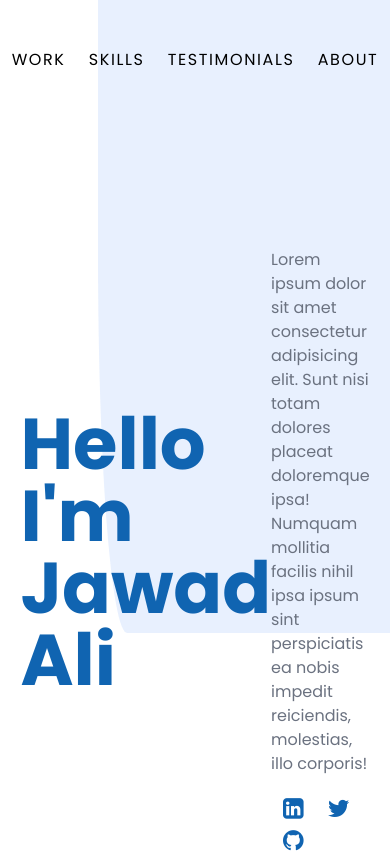
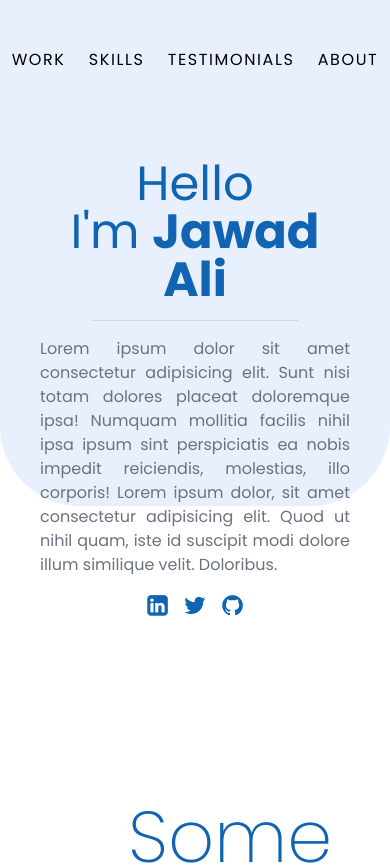
Before and after one commit to thejawadali/thejawadali, a Vue app: page / in a window 390 px wide. Shown: the top 865 px of the page. Built offline with nearby package versions, Linux system fonts and the light colour scheme.

Commit message:
made header responsive

```diff
--- a/src/App.vue
+++ b/src/App.vue
@@ -2,6 +2,7 @@
 import Navbar from "./components/Navbar.vue";
 import ProjectSection from "./components/Projects.vue";
 import Testimonials from "./components/Testimonials.vue";
+import Header from "./components/Header.vue";
 import Contact from "./components/Contact.vue";
 import Footer from "./components/Footer.vue";
 </script>
@@ -9,53 +10,24 @@ import Footer from "./components/Footer.vue";
 <template>
   <div>
     <Navbar />
+    <!-- backdrop -->
     <div
-      style="border-bottom-left-radius: 10% 60%"
-      class="absolute top-0 right-0 bg-secondary w-9/12 h-lg z-n opacity-20"
+      class="
+        absolute
+        top-0
+        right-0
+        bg-secondary
+        w-full
+        lg:w-9/12
+        h-lg
+        rounded-b-large
+        lg:rounded-none
+        z-n
+        opacity-20
+      "
     />
-    <header class="p-32 flex items-center justify-center">
-      <!-- headings -->
-      <div class="flex-1 text-left">
-        <h1 class="text-primary text-7xl font-bold max-w-md">
-          Hello <br />
-          I'm Jawad Ali
-        </h1>
-      </div>
-      <!-- description -->
-      <div class="flex-1 flex flex-col">
-        <p class="text-gray-500 font-normal text-base">
-          Lorem ipsum dolor sit amet consectetur adipisicing elit. Sunt nisi
-          totam dolores placeat doloremque ipsa! Numquam mollitia facilis nihil
-          ipsa ipsum sint perspiciatis ea nobis impedit reiciendis, molestias,
-          illo corporis!
-        </p>
-        <div class="mt-4">
-          <a class="mx-3" href=""
-            ><i
-              class="
-                text-2xl text-primary
-                hover:text-primary-dark
-                fa fa-linkedin-square
-              "
-            ></i
-          ></a>
-          <a class="mx-3" href=""
-            ><i
-              class="
-                text-2xl text-primary
-                hover:text-primary-dark
-                fa fa-twitter
-              "
-            ></i
-          ></a>
-          <a class="mx-3" href=""
-            ><i
-              class="text-2xl text-primary hover:text-primary-dark fa fa-github"
-            ></i
-          ></a>
-        </div>
-      </div>
-    </header>
+        <!-- xl:rounded-bl-full -->
+    <Header />
     <ProjectSection />
     <Testimonials />
     <Contact />
--- /dev/null
+++ b/src/components/Header.vue
@@ -0,0 +1,66 @@
+<script lang="ts" setup>
+const test = "";
+const socials = [
+  {
+    id: 1,
+    icon: "fa-linkedin-square",
+    url: "",
+  },
+  {
+    id: 2,
+    icon: "fa-twitter",
+    url: "",
+  },
+  {
+    id: 3,
+    icon: " fa-github",
+    url: "",
+  },
+];
+</script>
+
+
+
+<template>
+  <header
+    class="
+      w-full
+      p-10
+      lg:p-32
+      flex flex-col
+      lg:flex-row
+      items-center
+      justify-between
+    "
+  >
+    <!-- headings -->
+    <div class="flex-1 lg:text-left text-center flex items-center justify-around">
+      <h1 class="text-primary text-5xl lg:text-7xl max-w-md">
+        Hello <br />
+        I'm <strong> Jawad Ali</strong>
+      </h1>
+      <div class="h-44 hidden xl:block border-l border-black opacity-10" />
+    </div>
+    <!-- horizontal divider -->
+    <div class="w-8/12 my-4 border-b border-black opacity-10 lg:hidden" />
+    <!-- description -->
+    <div class="flex-1 flex flex-col">
+      <p class="text-gray-500 font-normal text-base lg:my-4 text-justify">
+        Lorem ipsum dolor sit amet consectetur adipisicing elit. Sunt nisi totam
+        dolores placeat doloremque ipsa! Numquam mollitia facilis nihil ipsa
+        ipsum sint perspiciatis ea nobis impedit reiciendis, molestias, illo
+        corporis! Lorem ipsum dolor, sit amet consectetur adipisicing elit. Quod
+        ut nihil quam, iste id suscipit modi dolore illum similique velit.
+        Doloribus.
+      </p>
+      <div class="my-3 mx-auto lg:mx-0">
+        <a v-for="soc in socials" :key="soc.id" class="mx-2" :href="soc.url"
+          ><i
+            :class="soc.icon"
+            class="text-2xl text-primary fa hover:text-primary-dark"
+          ></i
+        ></a>
+      </div>
+    </div>
+  </header>
+</template>
--- a/tailwind.config.js
+++ b/tailwind.config.js
@@ -18,10 +18,13 @@ module.exports = {
         n: "-10"
       },
       spacing: {
-        lg: "75vh"
+        lg: "60vh"
       },
       backgroundImage: {
         footer: "linear-gradient(0deg, rgba(0, 0, 0, 0.5), rgba(0, 0, 0, 0.3)), url('https://images.unsplash.com/photo-1602080858428-57174f9431cf?ixlib=rb-1.2.1&ixid=MnwxMjA3fDB8MHxzZWFyY2h8MTJ8fGxhcHRvcHxlbnwwfHwwfHw%3D&auto=format&fit=crop&w=800&q=60')"
+      },
+      borderRadius:{
+        large: "5rem"
       }
     },
   },
```
